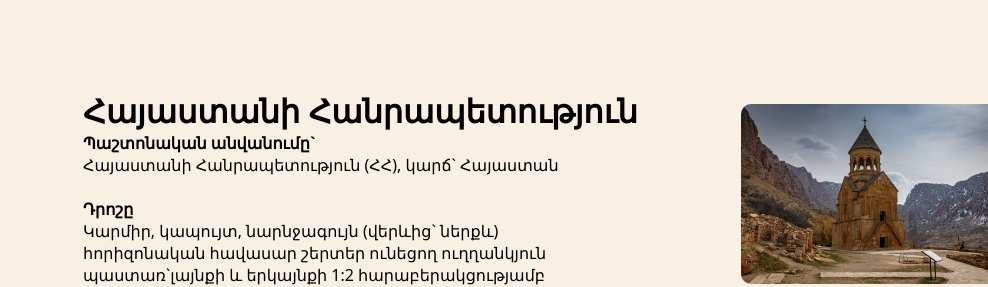
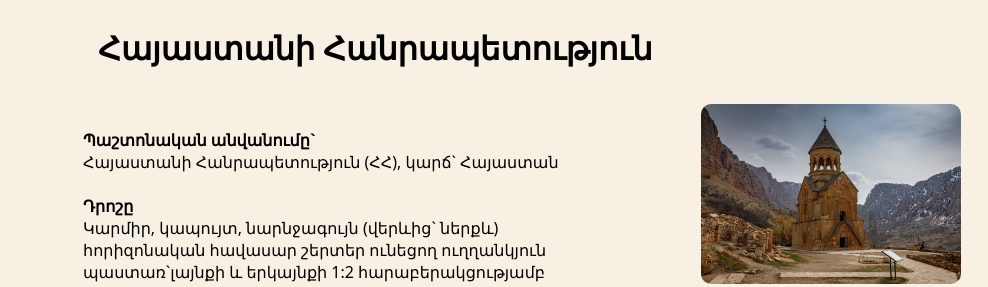
Before and after one commit to edgarharutyun/armenia, a plain HTML site: page about.html in a window 1280 px wide. Shown: the top 287 px of the page, 292-1280 px from the left. Drawn offline with Linux system fonts and the light colour scheme.

Commit message:
img edit

```diff
--- a/about.html
+++ b/about.html
@@ -17,6 +17,8 @@
                 <img src="images/logo.jpg" />
             </a>
         </div>
+        <h1 class="h1">Հայաստանի Հանրապետություն</h1>
+
     </header>
     <div class="wrapper">
         <div class="coloumn">
@@ -92,9 +94,7 @@
         </div>
 
         <div class="info-text">
-            <p>
-            <h1 class="h1">Հայաստանի Հանրապետություն</h1>
-            <p>
+
             <h4>Պաշտոնական անվանումը`</h4>
             </p>
             <p> Հայաստանի Հանրապետություն (ՀՀ), կարճ` Հայաստան</p>
--- a/style.css
+++ b/style.css
@@ -119,11 +119,12 @@ header {
 .info-text {
     margin-left: 100px;
     font-family:system-ui, -apple-system, BlinkMacSystemFont, 'Segoe UI', Roboto, Oxygen, Ubuntu, Cantarell, 'Open Sans', 'Helvetica Neue', sans-serif;
-
-}
-.coloumn{
-
+    margin-top: 40px;
 }
 .coloumn2{
-margin-left:10px;
+    margin-right: 40px;
 }
+.h1{
+    margin-left: 200px;
+    margin-top: 30px;
+}
```
Also changed, not shown: images/simponia.png (added).
